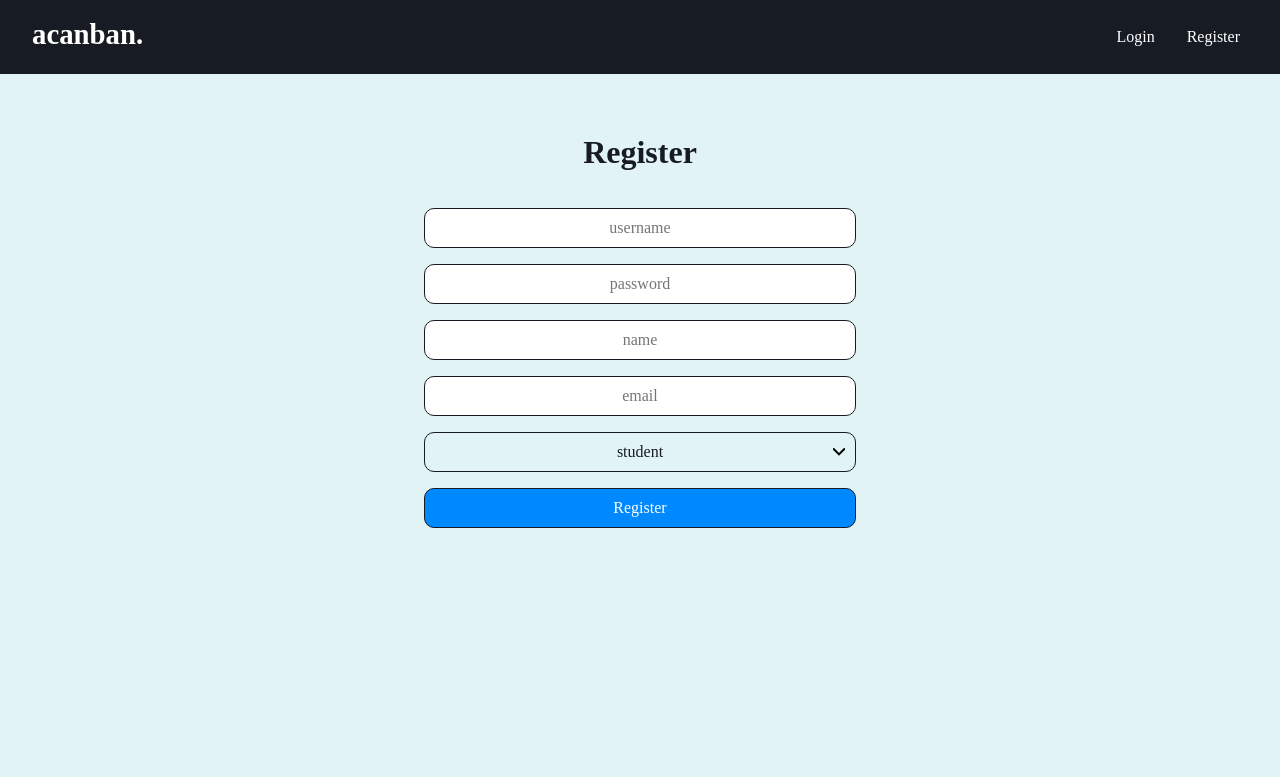
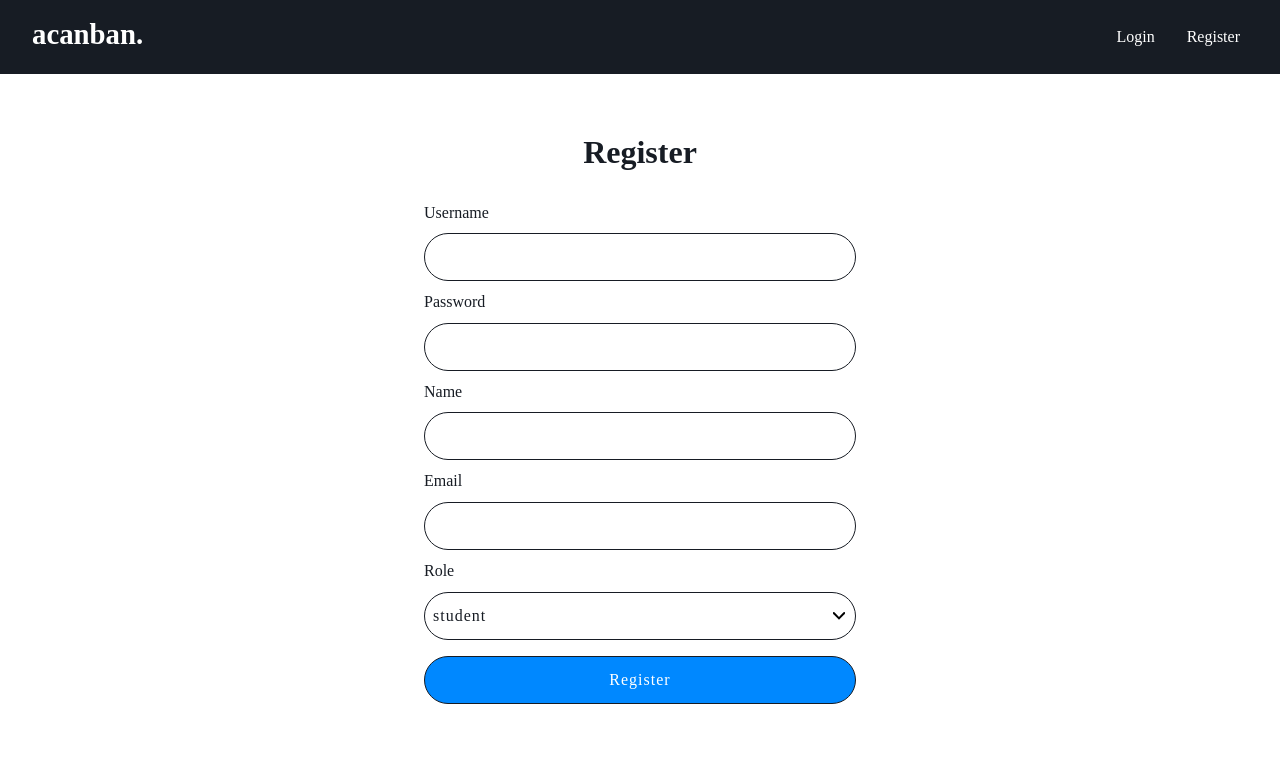
Before and after one commit to Huy-Ngo/acanban, a Python web app: template src/acanban/templates/register.html in a window 1280 px wide. Shown: the top 777 px of the page. Run offline with Jinja, Linux system fonts and the light colour scheme; the template is opened without the code that fills it, so the values that code supplies are empty.

Commit message:
Add label for input field and remove placeholder

```diff
--- a/src/acanban/static/style.css
+++ b/src/acanban/static/style.css
@@ -19,17 +19,6 @@
  * along with Acanban.  If not, see <https://www.gnu.org/licenses/>.
  */
 
- select {
-   text-align-last: center;
-   text-align: center;
-   -ms-text-align-last: center;
-   -moz-text-align-last: center;
-}
-
-/*placeholder center*/
-::placeholder{
-    text-align: center;
-}
 
 :root {
     --color-bg: #ffffff;
@@ -39,7 +28,6 @@
     --color-primary-medium: #40a6ff;
     --color-primary-bright: #22d1ee;
     --color-header-search: #eb4034;
-    --color-main: #e2f3f5;
 
     --color-error-bg: #FFD2D2;
     --color-error-fg: #D8000C;
@@ -58,7 +46,6 @@ body {
     line-height: 1.6;
     margin: 0;
     padding: 0;
-    background-color: var(--color-main);
 }
 .container {
     margin: auto;
@@ -75,10 +62,10 @@ h1 {
 p {
     hyphens: auto;
     font-size: 1.5rem;
+    text-align:center;
 }
 
 main{
-    text-align: center;
     min-height: 80vh;
     padding: 1rem;
 }
@@ -87,6 +74,9 @@ img {
     max-width: 40%;
     max-height: 40%;
     margin: 2rem;
+    display: block;
+    margin-left: auto;
+    margin-right: auto;
 }
 
 
@@ -99,8 +89,7 @@ button, input, select, textarea {
     font-family: inherit;
     font-size: 100%;
 }
-input[type=text], input[type=password], input[type=email], input[type=submit],
-input[type=textarea],select, textarea {
+input[type=text], input[type=password], input[type=email], input[type=submit],select, textarea {
     background-color: var(--color-bg);
     border: 0.1rem solid var(--color-fg);
     box-sizing: border-box;
@@ -108,18 +97,22 @@ input[type=textarea],select, textarea {
     margin: 0.5rem 0;
     padding: 0.5rem;
     width: 100%;
-    border-radius: 10px;
-    height: 5vh;
+    border-radius: 30px;
+    height: 3rem;
+    outline: none;
+    letter-spacing: 1px;
 }
 textarea {
-    resize: none;
-    height: 10vh;
+    height: 11rem;
+    overflow-y: scroll;
+    resize: vertical;
+    scrollbar-color: var(--color-bg-alt) transparent;
 }
 select {
     appearance: none;
     background: url(/static/dropdown-icon.svg) right center no-repeat;
 }
-input:focus, select:focus {
+input:focus, select:focus, textarea:focus {
     border-color: var(--color-primary-dark);
     box-shadow: 0 0 0.5rem var(--color-primary-bright);
 }
@@ -213,9 +206,6 @@ nav {
 
 /* hamburger menu */
 @media screen and (max-width: 54rem) {
-    h1{
-        font-size: 2rem;
-    }
     nav {
         padding: 0;
         position: sticky;
--- a/src/acanban/templates/login.html
+++ b/src/acanban/templates/login.html
@@ -27,8 +27,10 @@
     {% if error %}
     <div class=error>{{ error }}</div>
     {% endif %}
-    <input type=text name=username id=username placeholder=username required>
-    <input type=password name=password id=password placeholder=password required>
+    <label for="username">Username</label>
+    <input type=text name=username id=username required>
+    <label for="password">Password</label>
+    <input type=password name=password id=password required>
     <input type=checkbox name=remember id=remember>
     <label for=remember>Remember me</label>
     <input type=submit name=submit value=Login>
--- a/src/acanban/templates/register.html
+++ b/src/acanban/templates/register.html
@@ -26,10 +26,15 @@
     {% if error %}
     <div class=error>{{ error }}</div>
     {% endif %}
-    <input type=text name=username id=username placeholder=username required>
-    <input type=password name=password id=password placeholder=password required>
-    <input type=text name=name id=name placeholder=name required>
-    <input type=email name=email id=email placeholder=email required>
+    <label for="username">Username</label>
+    <input type=text name=username id=username required>
+    <label for="password">Password</label>
+    <input type=password name=password id=password required>
+    <label for="name">Name</label>
+    <input type=text name=name id=name required>
+    <label for="email">Email</label>
+    <input type=email name=email id=email required>
+    <label for="role">Role</label>
     <select name=role id=role>
       <option value=student>student</option>
       <option value=supervisor>supervisor</option>
```
